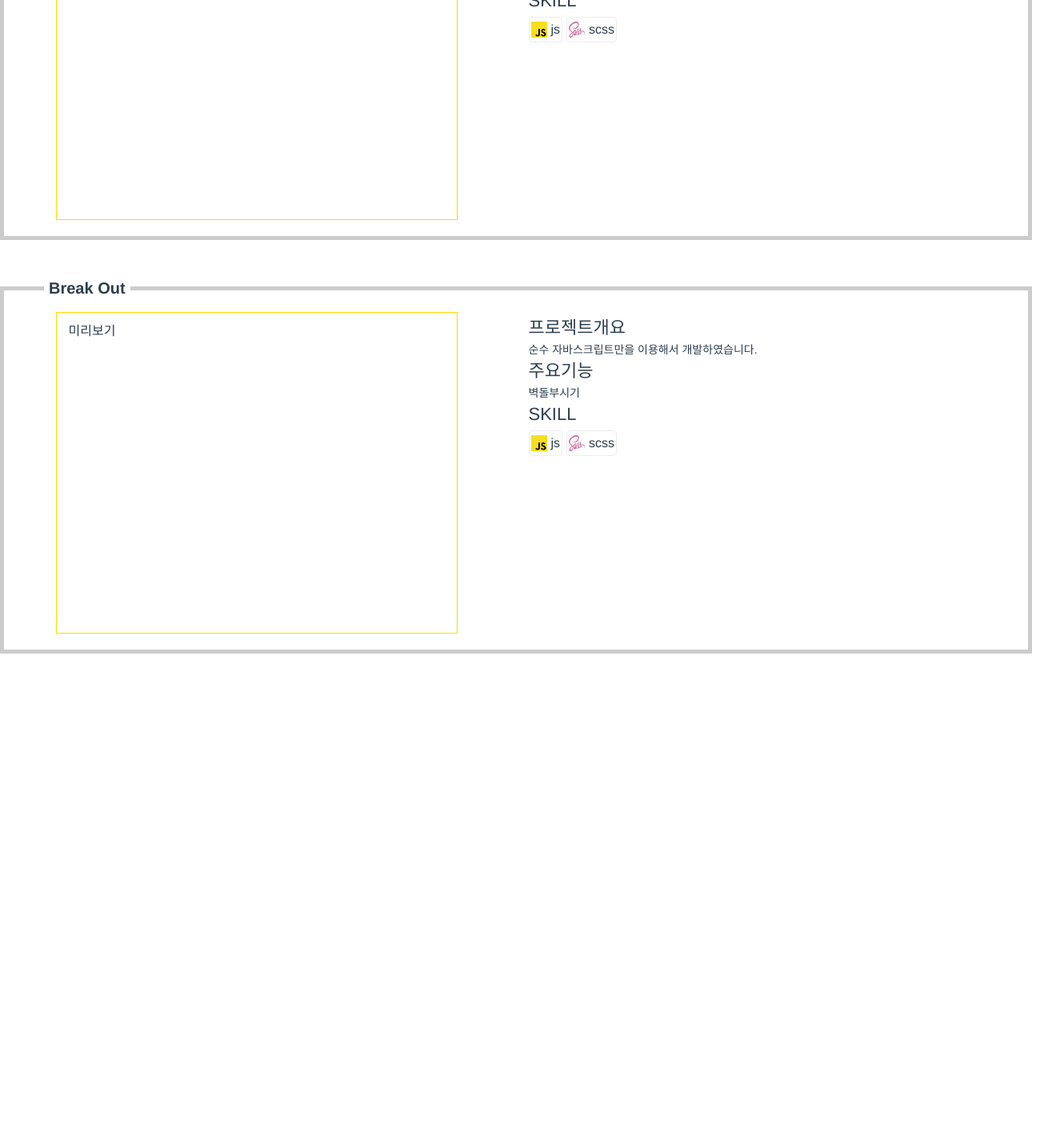
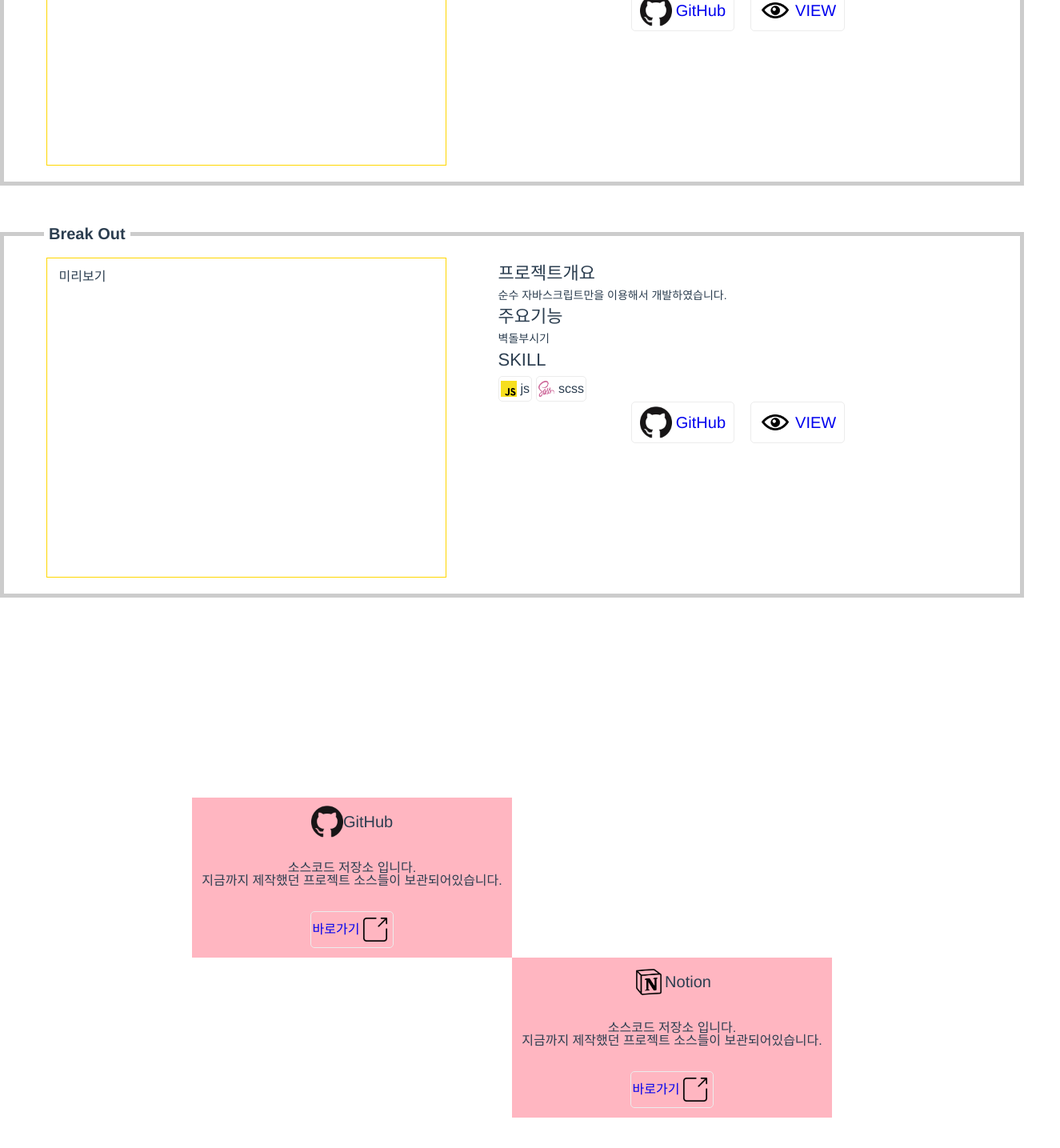
Before and after one commit to gng03155/portfolio, a Vue app: page / in a window 1280 px wide. Shown: the part 2594-4029 px from the top of the page at 80% size, 1325 px wide, since content can reach past the window. Before the commit the page ends 3461 px from the top, so only its background shows below. Built offline with nearby package versions, Linux system fonts and the light colour scheme.

Commit message:
아카이브 영역 애니메이션 생성 , vue3 Composition API 적용

```diff
--- a/src/App.vue
+++ b/src/App.vue
@@ -1,26 +1,81 @@
 <template>
   <div>
-    <Home />
-    <Projects />
+    <Home ref="homeRef" />
+    <Projects ref="projectRef" />
+    <Archive ref="archiveRef" />
   </div>
 </template>
 
 <script lang="ts">
-import { defineComponent } from "vue";
-import HelloWorld from "./components/HelloWorld.vue";
+import { ref, defineComponent, onBeforeMount, onMounted } from "vue";
 import Home from "./components/home.vue";
 import Projects from "./components/Projects.vue";
+import Archive from "./components/archiving.vue";
 
 export default defineComponent({
   name: "App",
   components: {
     Home,
     Projects,
+    Archive,
+  },
+  setup() {
+    const homeRef = ref(null);
+    const projectRef = ref(null);
+    const archiveRef = ref(null);
+    let homeTop = ref(0);
+    let projectTop = ref(0);
+    let archiveTop = ref(0);
+    const handleScroll = function () {
+      const scrollTop = window.scrollY;
+      const windowHeight = window.innerHeight;
+      const curScroll = scrollTop + windowHeight;
+
+      if (curScroll >= homeTop.value) {
+        console.log("home");
+      }
+      if (curScroll >= projectTop.value) {
+        console.log("pro");
+      }
+      if (curScroll >= archiveTop.value) {
+        console.log("ac");
+        const archive = archiveRef.value as any;
+        archive.$el.style.display = "flex";
+        // archive.$el.style.visibility = "visible";
+        archive.$el.style.opacity = "1";
+      }
+    };
+    onBeforeMount(() => {
+      // 핸들러 등록하기
+      window.addEventListener("scroll", handleScroll);
+    });
+    onMounted(() => {
+      const home = homeRef.value as any;
+      const project = projectRef.value as any;
+      const archive = archiveRef.value as any;
+      homeTop = ref(home.$el.offsetTop);
+      projectTop = ref(project.$el.offsetTop);
+      archiveTop = ref(archive.$el.offsetTop);
+    });
+    return {
+      homeTop,
+      projectTop,
+      archiveTop,
+      homeRef,
+      projectRef,
+      archiveRef,
+      handleScroll,
+    };
   },
 });
 </script>
 
 <style>
+html,
+body {
+  overflow-x: hidden;
+}
+
 h2 {
   text-transform: uppercase;
   font-size: 30px;
--- a/src/components/Projects.vue
+++ b/src/components/Projects.vue
@@ -133,6 +133,18 @@
                   </div>
                 </div>
               </li>
+              <li>
+                <div class="shortcut">
+                  <a href="#" target="_blank">
+                    <i class="github"></i>
+                    <span>GitHub</span>
+                  </a>
+                  <a href="#" target="_blank">
+                    <i class="view"></i>
+                    <span>VIEW</span>
+                  </a>
+                </div>
+              </li>
             </ul>
           </div>
         </div>
@@ -183,6 +195,18 @@
                   </div>
                 </div>
               </li>
+              <li>
+                <div class="shortcut">
+                  <a href="#" target="_blank">
+                    <i class="github"></i>
+                    <span>GitHub</span>
+                  </a>
+                  <a href="#" target="_blank">
+                    <i class="view"></i>
+                    <span>VIEW</span>
+                  </a>
+                </div>
+              </li>
             </ul>
           </div>
         </div>
@@ -220,6 +244,18 @@
                   </div>
                 </div>
               </li>
+              <li>
+                <div class="shortcut">
+                  <a href="#" target="_blank">
+                    <i class="github"></i>
+                    <span>GitHub</span>
+                  </a>
+                  <a href="#" target="_blank">
+                    <i class="view"></i>
+                    <span>VIEW</span>
+                  </a>
+                </div>
+              </li>
             </ul>
           </div>
         </div>
@@ -254,6 +290,18 @@
                   </div>
                 </div>
               </li>
+              <li>
+                <div class="shortcut">
+                  <a href="#" target="_blank">
+                    <i class="github"></i>
+                    <span>GitHub</span>
+                  </a>
+                  <a href="#" target="_blank">
+                    <i class="view"></i>
+                    <span>VIEW</span>
+                  </a>
+                </div>
+              </li>
             </ul>
           </div>
         </div>
@@ -264,7 +312,6 @@
 
 <script lang="ts">
 import { defineComponent } from "vue";
-
 export default defineComponent({
   name: "Projects",
 });
--- /dev/null
+++ b/src/components/archiving.vue
@@ -0,0 +1,216 @@
+<template>
+  <div class="archive">
+    <div class="wrap">
+      <div class="git">
+        <div class="logo">
+          <i class="github"></i>
+          <h3>GitHub</h3>
+        </div>
+        <div class="desc">
+          <p>소스코드 저장소 입니다.</p>
+          <p>지금까지 제작했던 프로젝트 소스들이 보관되어있습니다.</p>
+        </div>
+        <div class="link">
+          <a href="#">
+            <span>바로가기</span>
+            <i class="shortcut"></i>
+          </a>
+        </div>
+        <div></div>
+      </div>
+      <div class="notion">
+        <div class="logo">
+          <i class="notion"></i>
+          <h3>Notion</h3>
+        </div>
+        <div class="desc">
+          <p>소스코드 저장소 입니다.</p>
+          <p>지금까지 제작했던 프로젝트 소스들이 보관되어있습니다.</p>
+        </div>
+        <div class="link">
+          <a href="#">
+            <span>바로가기</span>
+            <i class="shortcut"></i>
+          </a>
+        </div>
+        <div></div>
+      </div>
+    </div>
+  </div>
+</template>
+
+<script lang="ts">
+import { defineComponent } from "vue";
+
+export default defineComponent({
+  name: "Archive",
+});
+</script>
+
+<!-- Add "scoped" attribute to limit CSS to this component only -->
+<style scoped>
+.archive {
+  display: none;
+  width: 100%;
+  height: 100vh;
+  max-height: 100vh;
+  display: flex;
+  justify-content: center;
+  align-items: center;
+  /* visibility: hidden; */
+  opacity: 0;
+  transition: all 3s linear;
+}
+
+.wrap {
+  width: 800px;
+  /* background-color: lightgrey; */
+  display: flex;
+  flex-direction: column;
+}
+
+.wrap > div {
+  position: relative;
+  width: 400px;
+  height: 200px;
+  padding: 10px;
+  background-color: lightpink;
+}
+
+div.git {
+  align-self: flex-start;
+  animation: gt_move 3s 7s forwards;
+}
+
+div.git:after {
+  position: absolute;
+  content: "";
+  width: 100%;
+  height: 100%;
+  top: 0;
+  right: -100%;
+  background-color: lightsalmon;
+  animation: gt_virtual_move 3s 4s forwards;
+}
+
+div.notion {
+  align-self: flex-end;
+  animation: nt_move 3s 7s forwards;
+}
+
+div.notion:after {
+  position: absolute;
+  content: "";
+  width: 100%;
+  height: 100%;
+  top: 0;
+  left: -100%;
+  background-color: lightsalmon;
+  animation: nt_virtual_move 3s 4s forwards;
+}
+
+@keyframes gt_move {
+  0% {
+    top: 0;
+  }
+  50% {
+    top: 200px;
+    left: 0px;
+  }
+  100% {
+    top: 200px;
+    left: 200px;
+  }
+}
+
+@keyframes nt_move {
+  0% {
+    top: 0;
+  }
+  50% {
+    top: -200px;
+    left: 0px;
+  }
+  100% {
+    top: -200px;
+    left: -200px;
+  }
+}
+
+@keyframes gt_virtual_move {
+  0% {
+    right: -100%;
+    opacity: 1;
+  }
+  100% {
+    opacity: 0;
+    right: -500%;
+  }
+}
+
+@keyframes nt_virtual_move {
+  0% {
+    left: -100%;
+    opacity: 1;
+  }
+  100% {
+    opacity: 0;
+    left: -500%;
+  }
+}
+
+.logo {
+  display: flex;
+  justify-content: center;
+  align-items: center;
+}
+
+.logo h3 {
+  font-size: 20px;
+}
+
+.desc {
+  margin: 30px 0;
+}
+
+.link {
+  display: flex;
+  justify-content: center;
+}
+
+.link a {
+  display: flex;
+  align-items: center;
+  padding: 2px;
+  border: 1px solid #ececec;
+  border-radius: 5px;
+}
+
+.link span {
+  font-size: 16px;
+}
+
+i.github {
+  display: inline-block;
+  width: 40px;
+  height: 40px;
+  background: url("../assets/imgs/github.png") no-repeat;
+  background-size: contain;
+}
+
+i.notion {
+  display: inline-block;
+  width: 40px;
+  height: 40px;
+  background: url("../assets/imgs/notion.png") no-repeat;
+  background-size: contain;
+}
+
+i.shortcut {
+  display: inline-block;
+  width: 40px;
+  height: 40px;
+  background: url("../assets/imgs/shortcut.png") no-repeat;
+  background-size: contain;
+}
+</style>
--- a/src/globalstyle/reset.css
+++ b/src/globalstyle/reset.css
@@ -85,6 +85,7 @@ video {
   font-size: 100%;
   font: inherit;
   vertical-align: baseline;
+  box-sizing: border-box;
 }
 
 a {
@@ -139,5 +140,4 @@ table {
   -moz-osx-font-smoothing: grayscale;
   text-align: center;
   color: #2c3e50;
-  margin-top: 60px;
 }
```
Also changed, not shown: src/components/contact.vue (added, +15 -0 lines), .eslintrc.js, src/assets/imgs/shortcut.png (added).
